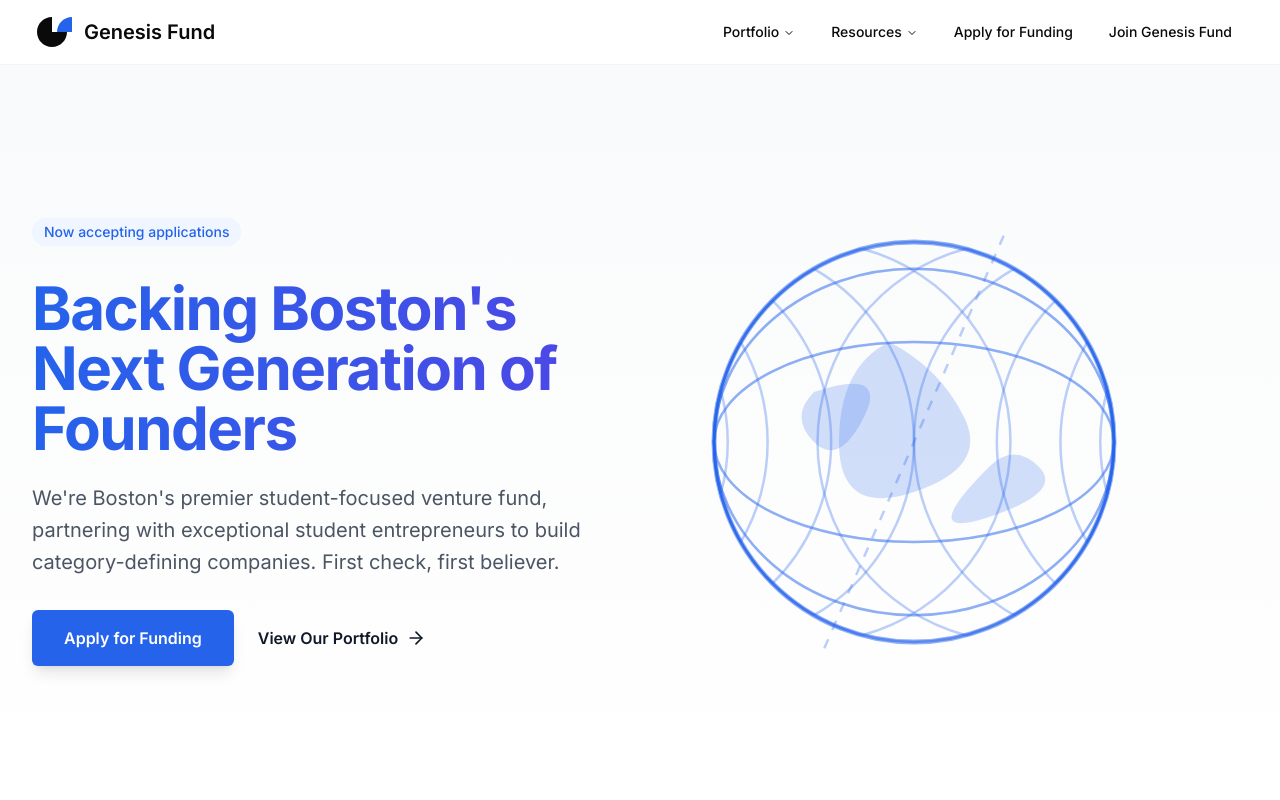
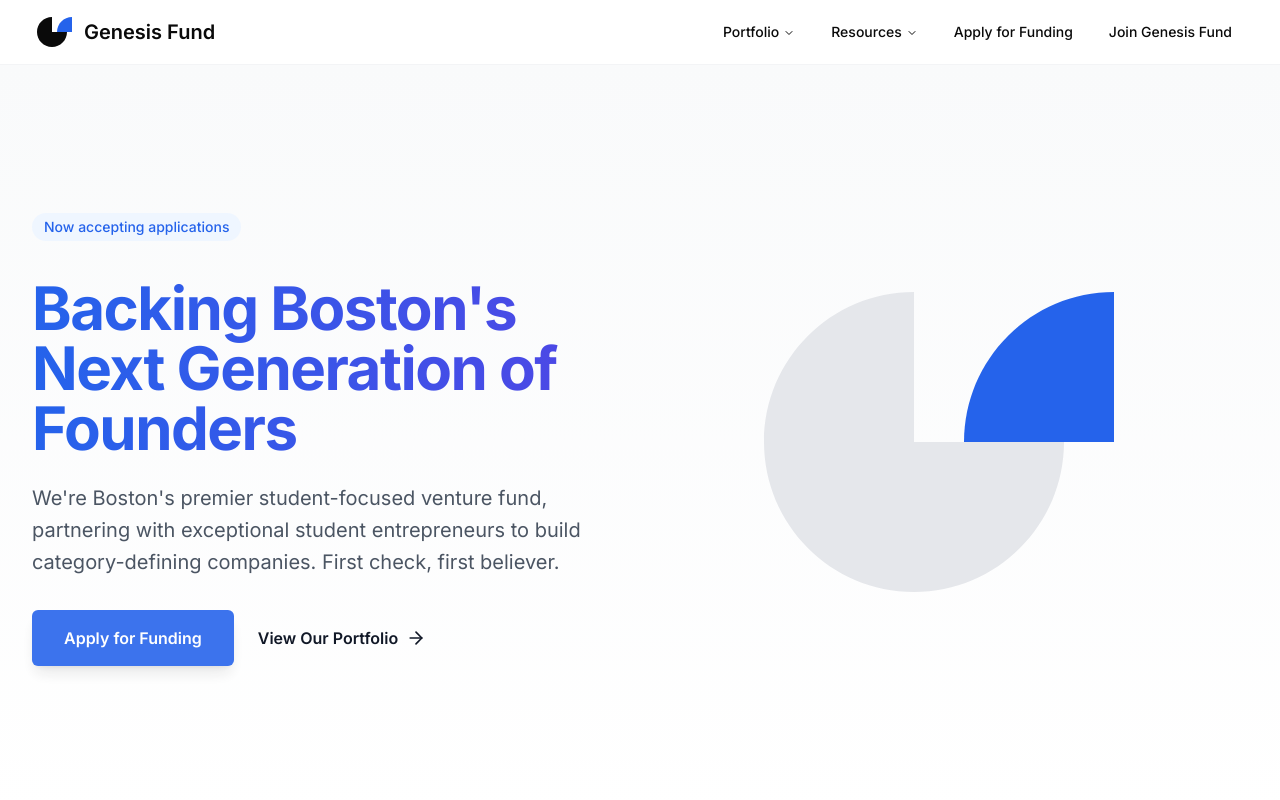
Before and after one commit to BenGardiner18/genesisfundwebsite, a Next.js app: page / in a window 1280 px wide. Shown: the top 800 px of the page. Built offline with nearby package versions, Linux system fonts and the light colour scheme.

Commit message:
updated landging page

```diff
--- a/app/(pages)/(landing-page)/page.tsx
+++ b/app/(pages)/(landing-page)/page.tsx
@@ -4,16 +4,26 @@
 import Partners from "@/components/sections/Partners";
 import Spotlight from "@/components/sections/Spotlight";
 import Schools from '@/components/sections/Schools';
+import WaveShape from '@/components/ui/WaveShape';
 
 export default function Home() {
   return (
-    <main className="min-h-screen">
+    <main className="min-h-screen relative">
+      <div className="absolute inset-0 overflow-hidden pointer-events-none">
+        <WaveShape position="top-left" />
+        <WaveShape position="top-right" />
+        <WaveShape position="bottom-left" />
+        <WaveShape position="bottom-right" />
+      </div>
+
+      <div className="relative">
         <Hero />
         <Stats />
         {/* <Portfolio /> */}
         <Partners />
         <Spotlight />
         <Schools />
+      </div>
     </main>
   );
 }
--- a/app/(pages)/portfolio/sectors/page.tsx
+++ b/app/(pages)/portfolio/sectors/page.tsx
@@ -1,6 +1,6 @@
 "use client";
 
-import { Briefcase, Code, Brain, Heart, Building, ShoppingCart } from "lucide-react";
+import { Briefcase, Code, BrainCircuit, Heart, Building, ShoppingCart } from "lucide-react";
 
 interface SectorProps {
   icon: React.ReactNode;
@@ -17,7 +17,7 @@
     examples: ["AI/ML Tools", "Developer Tools", "Security Solutions"]
   },
   {
-    icon: <Brain className="h-8 w-8 text-blue-600" />,
+    icon: <BrainCircuit className="h-8 w-8 text-blue-600" />,
     title: "AI & Machine Learning",
     description: "Cutting-edge artificial intelligence and machine learning applications",
     examples: ["NLP Solutions", "Computer Vision", "Predictive Analytics"]
--- a/components/layout/Navbar.tsx
+++ b/components/layout/Navbar.tsx
@@ -58,9 +58,9 @@
                     <ListItem href="/team" title="Team">
                       Meet the people behind Genesis Fund
                     </ListItem>
-                    {/* <ListItem href="/resources" title="Founder Resources">
+                    <ListItem href="/resources" title="Founder Resources">
                       Access our curated collection of startup resources and join our founder community
-                    </ListItem> */}
+                    </ListItem>
                   </ul>
                 </NavigationMenuContent>
               </NavigationMenuItem>
--- /dev/null
+++ b/components/sections/Globe.tsx
@@ -0,0 +1,13 @@
+"use client"
+import { useEffect, useRef } from 'react';
+import Logo from '@/components/ui/Logo';
+
+const Globe = () => {
+  return (
+    <div className="w-full h-full flex items-center justify-center">
+      <Logo size={400} className="text-gray-200" />
+    </div>
+  );
+};
+
+export default Globe;
--- a/components/sections/Hero.tsx
+++ b/components/sections/Hero.tsx
@@ -1,152 +1,47 @@
 import { ArrowRight } from "lucide-react";
 import Link from "next/link";
 import Image from "next/image";
+import Globe from "./Globe";
 
 const Hero = () => {
   return (
-    <div className="relative bg-gradient-to-b from-gray-50 to-white  overflow-hidden">
+    <div className="relative bg-gradient-to-b from-gray-50 to-white overflow-hidden">
       <div className="mx-auto max-w-7xl px-6 py-24 sm:py-32 lg:px-8">
         <div className="grid lg:grid-cols-2 gap-12 items-center">
-          <div className="max-w-2xl">
-            <div className="mb-8 inline-flex items-center rounded-full bg-blue-50 px-3 py-1">
+          <div className="max-w-2xl animate-[fadeIn_1s_ease-in]">
+            <div className="mb-8 inline-flex items-center rounded-full bg-blue-50 px-3 py-1 animate-[bounce_1s_ease-in-out_infinite]">
               <span className="text-sm font-medium text-blue-600">Now accepting applications</span>
             </div>
-            <h1 className="text-5xl font-bold tracking-tight text-gray-900 sm:text-6xl mb-6 bg-clip-text text-transparent bg-gradient-to-r from-blue-600 to-indigo-600">
+            <h1 className="text-5xl font-bold tracking-tight text-gray-900 sm:text-6xl mb-6 bg-clip-text text-transparent bg-gradient-to-r from-blue-600 to-indigo-600 animate-[slideInLeft_0.8s_ease-out]">
               Backing Boston's Next Generation of Founders
             </h1>
-            <p className="text-xl leading-8 text-gray-600 mb-8">
+            <p className="text-xl leading-8 text-gray-600 mb-8 animate-[slideInRight_1s_ease-out]">
               We're Boston's premier student-focused venture fund, partnering with exceptional student entrepreneurs to build category-defining companies. First check, first believer.
             </p>
-            <div className="flex items-center gap-x-6">
+            <div className="flex items-center gap-x-6 animate-[fadeInUp_1.2s_ease-out]">
               <Link
                 href="apply"
-                className="rounded-md bg-blue-600 px-8 py-4 text-base font-semibold text-white shadow-lg hover:bg-blue-500 focus-visible:outline focus-visible:outline-2 focus-visible:outline-offset-2 focus-visible:outline-blue-600 transition-all hover:scale-105"
+                className="rounded-md bg-blue-600 px-8 py-4 text-base font-semibold text-white shadow-lg hover:bg-blue-500 focus-visible:outline focus-visible:outline-2 focus-visible:outline-offset-2 focus-visible:outline-blue-600 transition-all hover:scale-105 animate-[pulse_2s_ease-in-out_infinite]"
               >
                 Apply for Funding
               </Link>
               <Link
                 href="portfolio"
-                className="group flex items-center text-base font-semibold leading-6 text-gray-900 hover:text-blue-600 transition-colors"
+                className="group flex items-center text-base font-semibold leading-6 text-gray-900 hover:text-blue-600 transition-colors animate-[wiggle_1s_ease-in-out_infinite]"
               >
                 View Our Portfolio
                 <ArrowRight className="ml-2 h-5 w-5 transition-transform group-hover:translate-x-1" />
               </Link>
             </div>
-            {/* <div className="mt-10 pt-10 border-t border-gray-200">
-              <p className="text-sm text-gray-500 mb-4">Trusted by top universities</p>
-              <div className="flex space-x-6 items-center">
-                {['harvard', 'mit', 'bu', 'northeastern'].map((school) => (
-                  <div key={school} className="relative w-12 h-12 grayscale hover:grayscale-0 transition-all">
-                    <Image
-                      src={`/schools/${school}.png`}
-                      alt={school}
-                      fill
-                      className="object-contain"
-                    />
-                  </div>
-                ))}
-              </div>
-            </div> */}
           </div>
-          {/* <div className="relative hidden lg:block">
-            <div className="absolute inset-0 bg-gradient-to-tr from-blue-600/20 to-indigo-600/20 rounded-3xl transform rotate-3"></div>
-            <div className="relative bg-white rounded-3xl shadow-2xl p-8">
-              <div className="grid grid-cols-2 gap-6">
-                {[
-                  { label: "Target Fund Size", value: "$2M+" },
-                  { label: "Check Size", value: "$50K" },
-                  { label: "Portfolio Companies", value: "30+" },
-                  { label: "VC Partners", value: "20+" }
-                ].map((stat) => (
-                  <div key={stat.label} className="text-center p-4 bg-gray-50 rounded-xl">
-                    <div className="text-2xl font-bold text-blue-600">{stat.value}</div>
-                    <div className="text-sm text-gray-600">{stat.label}</div>
-                  </div>
-                ))}
-              </div>
-            </div>
-          </div> */}
-          <div className="relative w-[500px] h-[500px] hidden lg:block">
-            <div className="absolute inset-0 animate-[spin_20s_linear_infinite]">
-              <svg viewBox="0 0 100 100" className="w-full h-full">
-                {/* Earth sphere */}
-                <circle
-                  cx="50"
-                  cy="50"
-                  r="40"
-                  stroke="#2563eb"
-                  strokeWidth="1"
-                  fill="none"
-                  className="opacity-50"
-                />
-                {/* Latitude lines */}
-                {[-60, -30, 0, 30, 60].map((angle) => (
-                  <ellipse
-                    key={angle}
-                    cx="50"
-                    cy="50"
-                    rx="40"
-                    ry={40 * Math.cos((angle * Math.PI) / 180)}
-                    stroke="#2563eb"
-                    strokeWidth="0.5"
-                    fill="none"
-                    className="opacity-30"
-                  />
-                ))}
-                {/* Longitude lines */}
-                {Array.from({ length: 24 }, (_, i) => i * 15).map((angle) => (
-                  <path
-                    key={angle}
-                    d={`
-                      M ${50 + 40 * Math.cos((angle * Math.PI) / 180)} ${50 - 40 * Math.sin((angle * Math.PI) / 180)}
-                      A 40 40 0 0 1 ${50 + 40 * Math.cos((angle * Math.PI) / 180)} ${50 + 40 * Math.sin((angle * Math.PI) / 180)}
-                    `}
-                    stroke="#2563eb"
-                    strokeWidth="0.5"
-                    fill="none"
-                    className="opacity-30"
-                  />
-                ))}
-                {/* Continents rough outlines */}
-                <path
-                  d="M45 30 Q55 35 60 45 T50 60 T35 50 T45 30"
-                  fill="#2563eb"
-                  className="opacity-20"
-                />
-                <path
-                  d="M65 55 Q70 50 75 55 T65 65 T65 55"
-                  fill="#2563eb"
-                  className="opacity-20"
-                />
-                <path
-                  d="M30 40 Q25 45 30 50 T40 45 T30 40"
-                  fill="#2563eb"
-                  className="opacity-20"
-                />
-              </svg>
-            </div>
-            {/* Axis tilt line */}
-            <div className="absolute inset-0">
-              <svg viewBox="0 0 100 100" className="w-full h-full">
-                <line
-                  x1="50"
-                  y1="5"
-                  x2="50"
-                  y2="95"
-                  stroke="#2563eb"
-                  strokeWidth="0.5"
-                  strokeDasharray="2,2"
-                  className="opacity-30"
-                  transform="rotate(23.5, 50, 50)"
-                />
-              </svg>
-            </div>
+          <div className="relative w-[500px] h-[500px] hidden lg:block animate-[float_6s_ease-in-out_infinite]">
+            <Globe />
           </div>
         </div>
       </div>
-      {/* <div className="absolute inset-x-0 top-[calc(100%-13rem)] -z-10 transform-gpu overflow-hidden blur-3xl sm:top-[calc(100%-30rem)]">
+      <div className="absolute inset-x-0 top-[calc(100%-13rem)] -z-10 transform-gpu overflow-hidden blur-3xl sm:top-[calc(100%-30rem)] animate-[wave_10s_ease-in-out_infinite]">
         <div className="relative left-[calc(50%+3rem)] aspect-[1155/678] w-[36.125rem] -translate-x-1/2 bg-gradient-to-tr from-blue-600 to-indigo-600 opacity-20 sm:left-[calc(50%+36rem)] sm:w-[72.1875rem]" />
-      </div> */}
+      </div>
     </div>
   );
 };
--- /dev/null
+++ b/components/ui/WaveShape.tsx
@@ -0,0 +1,36 @@
+interface WaveShapeProps {
+  position: 'top-left' | 'top-right' | 'bottom-left' | 'bottom-right';
+  className?: string;
+}
+
+const WaveShape = ({ position, className = '' }: WaveShapeProps) => {
+  const positionClasses = {
+    'top-left': 'top-0 left-0',
+    'top-right': 'top-0 right-0 scale-x-[-1]',
+    'bottom-left': 'bottom-0 left-0 scale-y-[-1]',
+    'bottom-right': 'bottom-0 right-0 scale-x-[-1] scale-y-[-1]'
+  };
+
+  return (
+    <div className={`absolute w-[400px] h-[400px] pointer-events-none ${positionClasses[position]} ${className}`}>
+      <svg
+        viewBox="0 0 400 400"
+        fill="none"
+        xmlns="http://www.w3.org/2000/svg"
+        className="w-full h-full"
+      >
+        {[...Array(4)].map((_, i) => (
+          <path
+            key={i}
+            d={`M0 ${120 + i * 40}C80 ${120 + i * 40} 120 ${160 + i * 40} 120 ${240 + i * 40}C120 ${320 + i * 40} 160 ${360 + i * 40} 240 ${360 + i * 40}`}
+            stroke="#94A3B8"
+            strokeWidth="1"
+            className="opacity-20"
+          />
+        ))}
+      </svg>
+    </div>
+  );
+};
+
+export default WaveShape;
--- a/components/ui/toaster.tsx
+++ b/components/ui/toaster.tsx
@@ -1,6 +1,5 @@
 "use client"
 
-import { useToast } from "@/hooks/use-toast"
 import {
   Toast,
   ToastClose,
@@ -9,6 +8,7 @@
   ToastTitle,
   ToastViewport,
 } from "@/components/ui/toast"
+import { useToast } from "@/hooks/use-toast"
 
 export function Toaster() {
   const { toasts } = useToast()
```
Also changed, not shown: app/(pages)/resources/page.tsx (+38 -24 lines), app/layout.tsx (+6 -1 lines), components/sections/Schools.tsx (+8 -8 lines), components/sections/Spotlight.tsx (+4 -4 lines), public/schools/emerson.png (added). Lines whose indentation alone changed are shown as unchanged.
